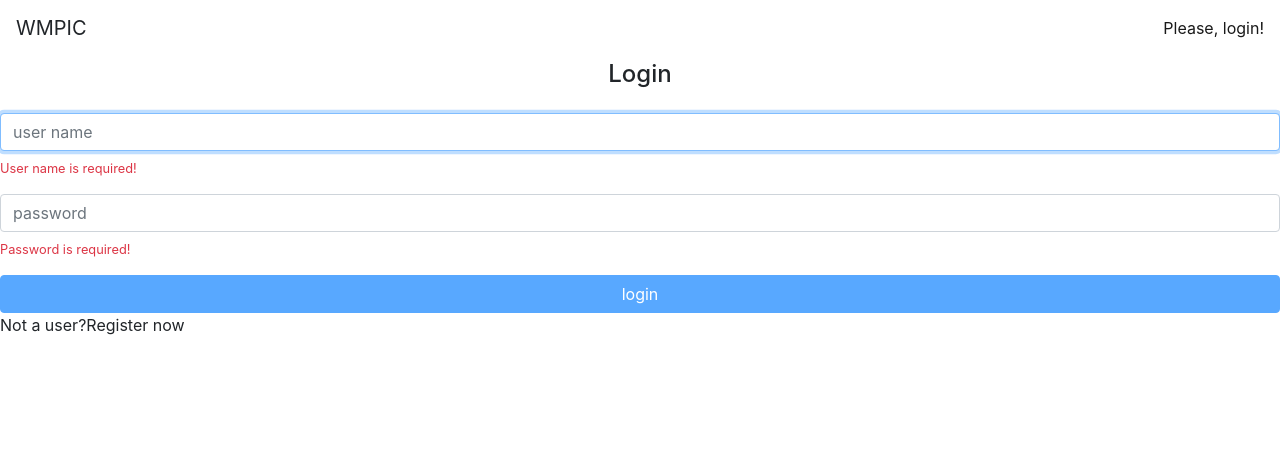
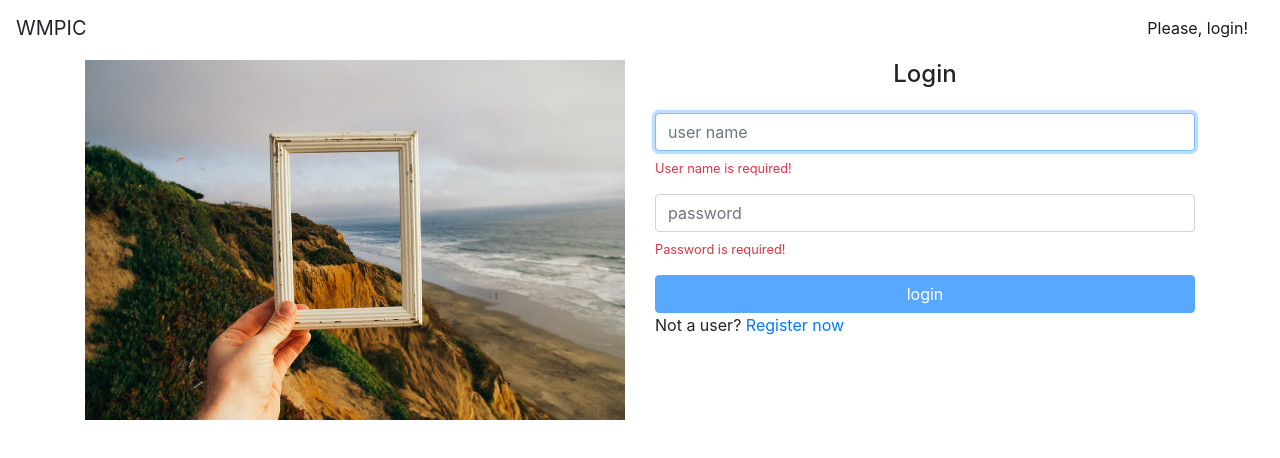
Before and after one commit to williammian/wmpic, an Angular app: page / in a window 1280 px wide. Shown: the top 458 px of the page. Built offline with nearby package versions, Linux system fonts and the light colour scheme.

Commit message:
rotas filhas

```diff
--- a/src/app/app.routing.module.ts
+++ b/src/app/app.routing.module.ts
@@ -8,16 +8,23 @@
 import { NotFoundComponent } from './errors/not-found/not-found.component';
 import { SignInComponent } from './home/signin/signin.component';
 import { SignUpComponent } from './home/signup/signup.component';
+import { HomeComponent } from './home/home.component';
 
 const routes: Routes = [
   {
     path: '',
-    component: SignInComponent,
-    canActivate: [AuthGuard]
-  },
-  {
-    path: 'signup',
-    component: SignUpComponent,
+    component: HomeComponent,
+    canActivate: [AuthGuard],
+    children: [
+      {
+        path: '',
+        component: SignInComponent
+      },
+      {
+        path: 'signup',
+        component: SignUpComponent
+      },
+    ]
   },
   {
     path: 'user/:userName',
--- a/src/app/core/header/header.component.html
+++ b/src/app/core/header/header.component.html
@@ -9,7 +9,7 @@
       </div>
 
       <ng-template #login>
-        <span class="navbar-text">
+        <span class="navbar-text nav-link">
             <a [routerLink]="['']">Please, login!</a>
         </span>
       </ng-template>
--- /dev/null
+++ b/src/app/home/home.component.html
@@ -0,0 +1,11 @@
+<div class="container">
+  <div class="row">
+      <div class="col-md-6 mb-2">
+          <img class="img-fluid d-none d-sm-block"
+              src="/assets/img/home.jpg" alt="Welcome">
+      </div>
+      <div class="col-md-6">
+          <router-outlet></router-outlet>
+      </div>
+  </div>
+</div>
--- a/src/app/home/home.module.ts
+++ b/src/app/home/home.module.ts
@@ -1,3 +1,4 @@
+import { HomeComponent } from './home.component';
 import { RouterModule } from '@angular/router';
 import { CommonModule } from '@angular/common';
 import { NgModule } from "@angular/core";
@@ -9,7 +10,8 @@
 @NgModule({
   declarations: [
     SignInComponent,
-    SignUpComponent
+    SignUpComponent,
+    HomeComponent
   ],
   imports: [
     CommonModule,
--- a/src/app/home/signin/signin.component.html
+++ b/src/app/home/signin/signin.component.html
@@ -35,4 +35,4 @@
 
 </form>
 
-<p>Not a user?<a>Register now</a></p>
+<p>Not a user? <a [routerLink]="['signup']">Register now</a></p>
--- a/src/app/home/signin/signin.component.ts
+++ b/src/app/home/signin/signin.component.ts
@@ -26,6 +26,11 @@
     });
   }
 
+  ngAfterViewInit() {
+    this.platformDetectorService.isPlatformBrowser() &&
+              this.userNameInput.nativeElement.focus();
+  }
+
   login() {
     const userName = this.loginForm.get('userName').value;
     const password = this.loginForm.get('password').value;
--- a/src/app/home/signup/signup.component.html
+++ b/src/app/home/signup/signup.component.html
@@ -2,7 +2,7 @@
 
 <form [formGroup]="signupForm" class="form mt-4" (submit)="signup()">
     <div class="form-group">
-        <input formControlName="email" placeholder="email" class="form-control" autofocus >
+        <input #emailInput formControlName="email" placeholder="email" class="form-control" autofocus >
         <ap-vmessage
             *ngIf="signupForm.get('email').errors?.required"
             text="Email is required!">
@@ -73,5 +73,5 @@
 
     <button [disabled]="signupForm.invalid || signupForm.pending" class="btn btn-primary btn-block">Register</button>
 
-    <p>Already a user?<a [routerLink]="['']">Sign In!</a></p>
+    <p>Already a user? <a [routerLink]="['']">Sign In!</a></p>
 </form>
--- a/src/app/home/signup/signup.component.ts
+++ b/src/app/home/signup/signup.component.ts
@@ -1,4 +1,6 @@
-import { Component, OnInit } from '@angular/core';
+import { PlatformDetectorService } from './../../core/platform-detector/platform-detector.service';
+import { ElementRef } from '@angular/core';
+import { Component, OnInit, ViewChild } from '@angular/core';
 import { FormBuilder, FormGroup, Validators } from '@angular/forms';
 import { Router } from '@angular/router';
 import { lowerCaseValidator } from 'src/app/shared/validators/lower-case.validator';
@@ -12,12 +14,14 @@
 export class SignUpComponent implements OnInit {
 
   signupForm: FormGroup;
+  @ViewChild('emailInput') emailInput: ElementRef<HTMLInputElement>;
 
   constructor(
     private formBuilder: FormBuilder,
     private userNotTakenValidatorService: UserNotTakenValidatorService,
     private signUpService: SignUpService,
-    private router: Router) {  }
+    private router: Router,
+    private platformDetectorService: PlatformDetectorService) {  }
 
   ngOnInit(): void {
     this.signupForm = this.formBuilder.group({
@@ -51,6 +55,12 @@
                 ]
             ]
     });
+
+  }
+
+  ngAfterViewInit() {
+    this.platformDetectorService.isPlatformBrowser() &&
+              this.emailInput.nativeElement.focus();
   }
 
   signup() {
```
Also changed, not shown: src/app/home/home.component.ts (added, +7 -0 lines), src/assets/img/home.jpg (added).
